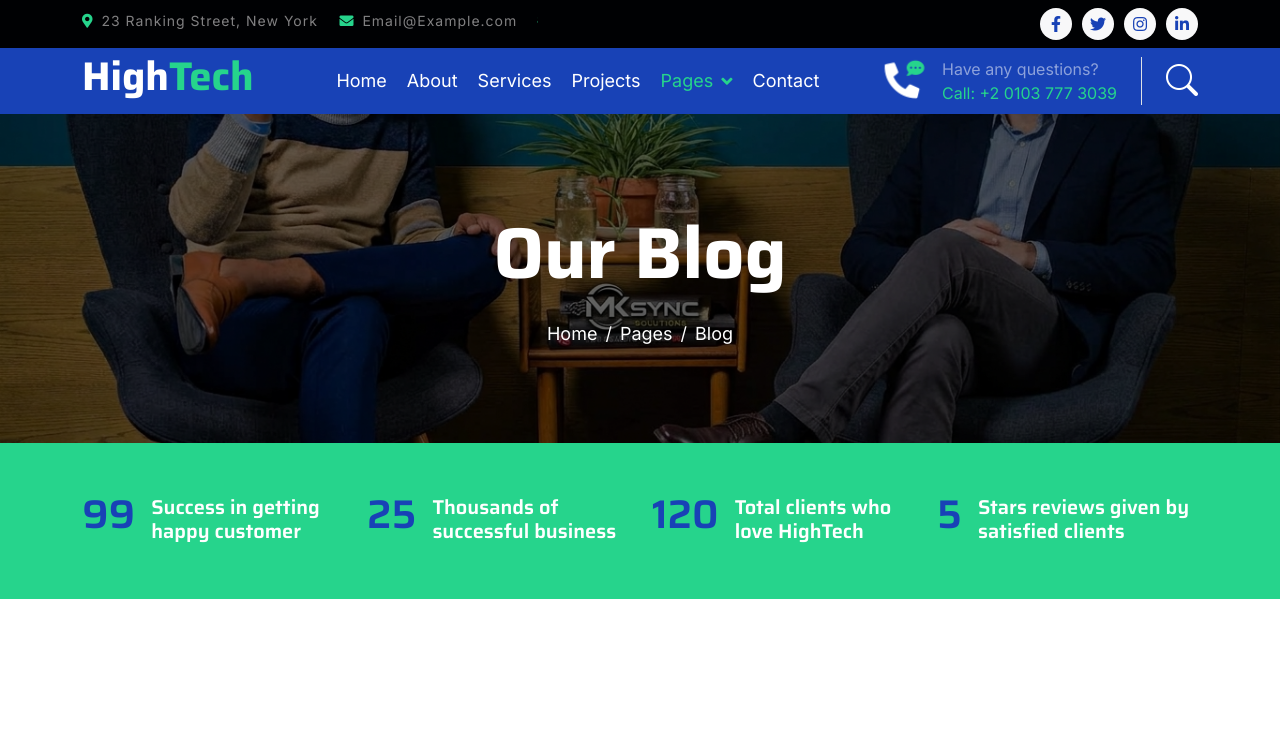
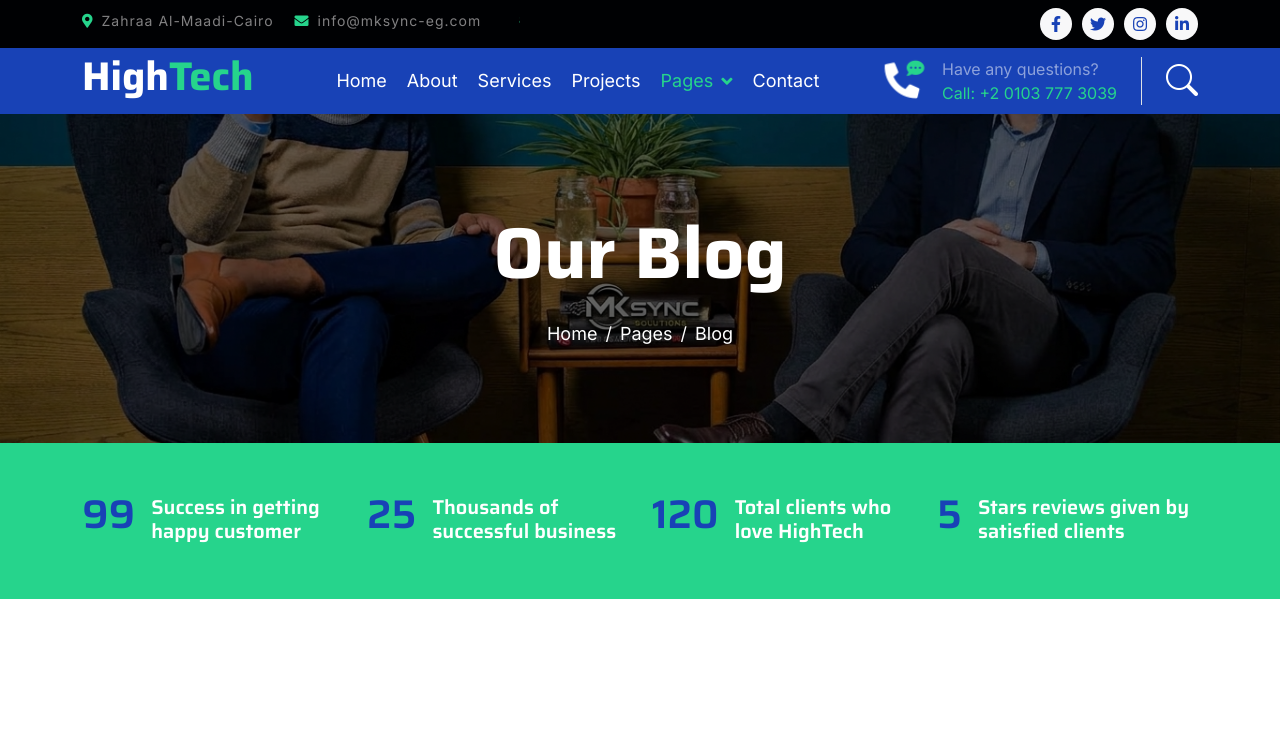
Before and after one commit to MKsync/MKsync-website, a plain HTML site: page blog.html in a window 1280 px wide. Shown: the top 740 px of the page. Drawn offline with nearby package versions, Linux system fonts and the light colour scheme.

Commit message:
Update contact information in blog.html

```diff
--- a/blog.html
+++ b/blog.html
@@ -40,8 +40,8 @@
             <div class="container">
                 <div class="d-flex justify-content-between topbar">
                     <div class="top-info">
-                        <small class="me-3 text-white-50"><a href="#"><i class="fas fa-map-marker-alt me-2 text-secondary"></i></a>23 Ranking Street, New York</small>
-                        <small class="me-3 text-white-50"><a href="#"><i class="fas fa-envelope me-2 text-secondary"></i></a>Email@Example.com</small>
+                        <small class="me-3 text-white-50"><a href="#"><i class="fas fa-map-marker-alt me-2 text-secondary"></i></a>Zahraa Al-Maadi-Cairo </small>
+                        <small class="me-3 text-white-50"><a href="#"><i class="fas fa-envelope me-2 text-secondary"></i></a>info@mksync-eg.com</small>
                     </div>
                     <div id="note" class="text-secondary d-none d-xl-flex"><small>Note : We help you to Grow your Business</small></div>
                     <div class="top-link">
```
